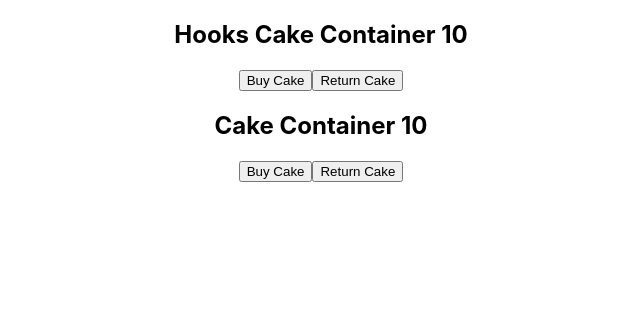
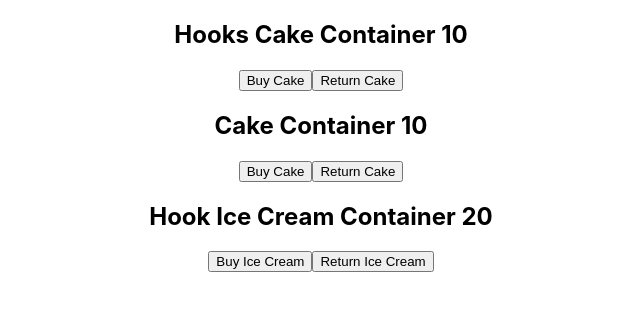
Before and after one commit to ACPRAJ/React-Samples, a React (Create React App) app in the folder React-Redux-Demo/react-redux-demo/: page / in a window 1280 px wide. Shown: the top 310 px of the page, without its empty margins (319-959 px from the left). Built offline with nearby package versions, Linux system fonts and the light colour scheme.

Commit message:
Cake Store + Ice Cream Store Using Redux

```diff
--- a/React-Redux-Demo/react-redux-demo/src/App.js
+++ b/React-Redux-Demo/react-redux-demo/src/App.js
@@ -5,6 +5,7 @@ import CakeContainer from "./Components/CakeContainer";
 import { Provider } from "react-redux";
 import store from "./Components/Reducer/Store";
 import HooksCakeContainer from "./Components/HooksCakeContainer";
+import HooksIceCreamContainer from "./Components/HooksIceCreamContainer";
 
 function App() {
   return (
@@ -12,6 +13,7 @@ function App() {
       <div className="App">
         <HooksCakeContainer />
         <CakeContainer />
+        <HooksIceCreamContainer />
       </div>
     </Provider>
   );
--- a/React-Redux-Demo/react-redux-demo/src/Components/CakeContainer.js
+++ b/React-Redux-Demo/react-redux-demo/src/Components/CakeContainer.js
@@ -15,7 +15,7 @@ function CakeContainer(props) {
 
 const mapStateToProps = (state) => {
   return {
-    numberOfCakes: state.numberOfCakes,
+    numberOfCakes: state.cake.numberOfCakes,
   };
 };
 
--- a/React-Redux-Demo/react-redux-demo/src/Components/HooksCakeContainer.js
+++ b/React-Redux-Demo/react-redux-demo/src/Components/HooksCakeContainer.js
@@ -3,7 +3,7 @@ import { useSelector, useDispatch } from "react-redux";
 import { buyCake, returnCake } from "./Reducer/Cake/CakeAction";
 
 function HooksCakeContainer() {
-  const numberOfCakes = useSelector((state) => state.numberOfCakes);
+  const numberOfCakes = useSelector((state) => state.cake.numberOfCakes);
   const dispatch = useDispatch();
 
   return (
--- /dev/null
+++ b/React-Redux-Demo/react-redux-demo/src/Components/HooksIceCreamContainer.js
@@ -0,0 +1,27 @@
+import React from "react";
+import { useSelector } from "react-redux";
+import { useDispatch } from "react-redux";
+import {
+  buyIceCream,
+  returnIceCream,
+} from "./Reducer/IceCream/IceCreamActions";
+//import  from "./Reducer/IceCream/IceCreamActions";
+
+function HooksIceCreamContainer() {
+  const numberOfIceCreams = useSelector(
+    (state) => state.iceCream.numberOfIceCreams
+  );
+  const dispatch = useDispatch();
+
+  return (
+    <div>
+      <h2>Hook Ice Cream Container {numberOfIceCreams}</h2>
+      <button onClick={() => dispatch(buyIceCream())}>Buy Ice Cream</button>
+      <button onClick={() => dispatch(returnIceCream())}>
+        Return Ice Cream
+      </button>
+    </div>
+  );
+}
+
+export default HooksIceCreamContainer;
--- a/React-Redux-Demo/react-redux-demo/src/Components/Reducer/Cake/CakeAction.js
+++ b/React-Redux-Demo/react-redux-demo/src/Components/Reducer/Cake/CakeAction.js
@@ -1,4 +1,4 @@
-import { BUY_CAKE, RETURN_CAKE } from "./CakeType.js";
+import { BUY_CAKE, RETURN_CAKE } from "./CakeConstants.js";
 
 export const buyCake = () => {
   return {
--- a/React-Redux-Demo/react-redux-demo/src/Components/Reducer/Cake/CakeReducer.js
+++ b/React-Redux-Demo/react-redux-demo/src/Components/Reducer/Cake/CakeReducer.js
@@ -1,4 +1,4 @@
-const { BUY_CAKE, RETURN_CAKE } = require("./CakeType");
+import { BUY_CAKE, RETURN_CAKE } from "./CakeConstants";
 
 const initialCakeState = {
   numberOfCakes: 10,
--- /dev/null
+++ b/React-Redux-Demo/react-redux-demo/src/Components/Reducer/IceCream/IceCreamActions.js
@@ -0,0 +1,13 @@
+import { BUY_ICE_CREAM, RETURN_ICE_CREAM } from "./IceCreamConstants";
+
+export const buyIceCream = () => {
+  return {
+    type: BUY_ICE_CREAM,
+  };
+};
+
+export const returnIceCream = () => {
+  return {
+    type: RETURN_ICE_CREAM,
+  };
+};
--- /dev/null
+++ b/React-Redux-Demo/react-redux-demo/src/Components/Reducer/IceCream/IceCreamConstants.js
@@ -0,0 +1,2 @@
+export const BUY_ICE_CREAM = "BUY_ICE_CREAM";
+export const RETURN_ICE_CREAM = "RETURN_ICE_CREAM";
--- /dev/null
+++ b/React-Redux-Demo/react-redux-demo/src/Components/Reducer/IceCream/IceCreamReducer.js
@@ -0,0 +1,26 @@
+import { BUY_ICE_CREAM, RETURN_ICE_CREAM } from "./IceCreamConstants";
+
+const initialIceCreamState = {
+  numberOfIceCreams: 20,
+};
+
+const iceCreamReducer = (state = initialIceCreamState, action) => {
+  switch (action.type) {
+    case BUY_ICE_CREAM:
+      return {
+        ...state,
+        numberOfIceCreams: state.numberOfIceCreams - 1,
+      };
+
+    case RETURN_ICE_CREAM:
+      return {
+        ...state,
+        numberOfIceCreams: state.numberOfIceCreams + 1,
+      };
+
+    default:
+      return state;
+  }
+};
+
+export default iceCreamReducer;
--- /dev/null
+++ b/React-Redux-Demo/react-redux-demo/src/Components/Reducer/RootReducer.js
@@ -0,0 +1,10 @@
+import { combineReducers } from "redux";
+import cakeReducer from "./Cake/CakeReducer";
+import iceCreamReducer from "./IceCream/IceCreamReducer";
+
+const rootReducer = combineReducers({
+  cake: cakeReducer,
+  iceCream: iceCreamReducer,
+});
+
+export default rootReducer;
--- a/React-Redux-Demo/react-redux-demo/src/Components/Reducer/Store.js
+++ b/React-Redux-Demo/react-redux-demo/src/Components/Reducer/Store.js
@@ -1,6 +1,6 @@
 import { createStore } from "redux";
-import cakeReducer from "./Cake/CakeReducer";
+import rootReducer from "./RootReducer";
 
-const store = createStore(cakeReducer);
+const store = createStore(rootReducer);
 
 export default store;
```
Also changed, not shown: React-Redux-Demo/react-redux-demo/src/Components/Reducer/Cake/CakeConstants.js (renamed from React-Redux-Demo/react-redux-demo/src/Components/Reducer/Cake/CakeType.js).
